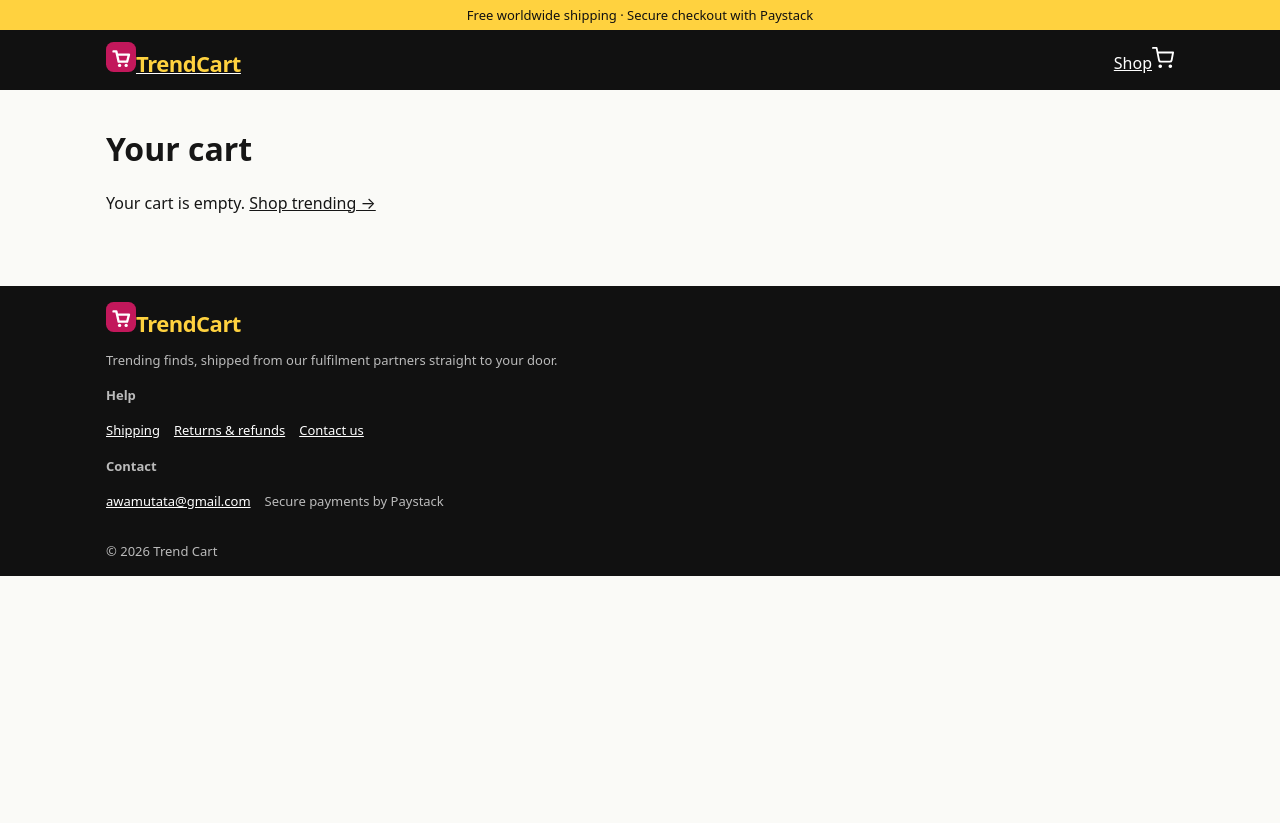
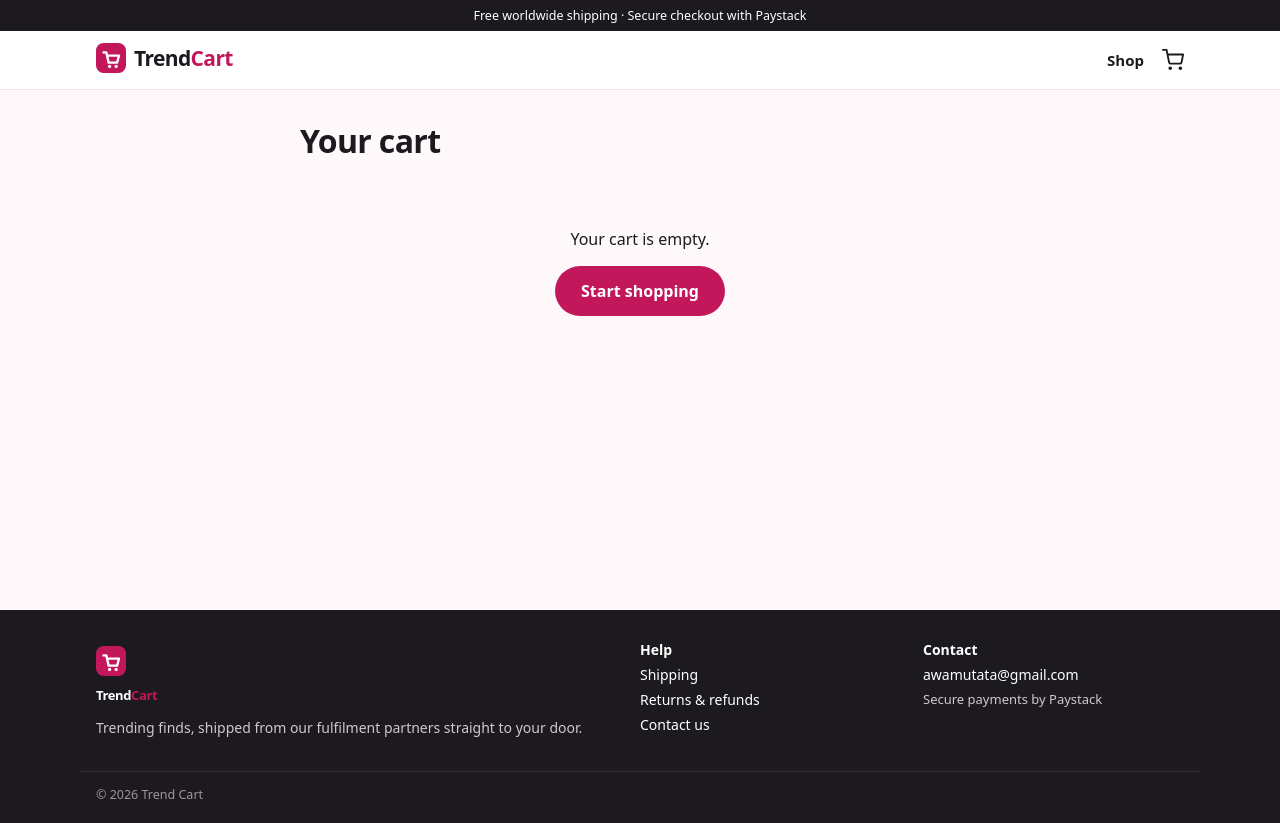
Before and after one commit to emailwhatsapp79-cloud/trend-cart, a Next.js app: page /cart in a window 1280 px wide. Before the commit the page ends 800 px from the top, so only its background shows below. Built offline with nearby package versions, Linux system fonts and the light colour scheme.

Commit message:
New styles, cart, product page with gallery

```diff
--- a/app/cart/page.js
+++ b/app/cart/page.js
@@ -1,15 +1,19 @@
 "use client";
 import { useEffect, useState } from "react";
 import Link from "next/link";
+import Image from "next/image";
 import { getCart, setCart } from "../../lib/cart";
 import { byId, usd, ngn } from "../../lib/products";
 export default function Cart() {
   const [c, sc] = useState([]); useEffect(() => sc(getCart()), []);
   const upd = (i, q) => { const n = [...c]; if (q < 1) n.splice(i, 1); else n[i] = { ...n[i], qty: q }; sc(n); setCart(n); };
   const items = c.filter(i => byId(i.id)); const total = items.reduce((a, i) => a + byId(i.id).price * i.qty, 0);
-  return (<div><h1>Your cart</h1>{items.length === 0 ? <p>Your cart is empty. <Link href="/">Shop trending →</Link></p> : <>
-    {items.map((i, k) => { const p = byId(i.id); return <div className="row" key={k}><div><b>{p.name}</b><div className="ngn">{i.size} · {usd(p.price)}</div></div>
-      <div style={{display:"flex",gap:8,alignItems:"center"}}><button onClick={() => upd(k, i.qty - 1)}>−</button>{i.qty}<button onClick={() => upd(k, i.qty + 1)}>+</button></div></div>; })}
-    <div className="row"><b>Total (free shipping)</b><b>{usd(total)} <span className="ngn">≈ {ngn(total)}</span></b></div>
-    <p><Link className="btn full" href="/checkout">Checkout</Link></p></>}</div>);
+  return (<div className="narrow"><h1>Your cart</h1>{items.length === 0 ? <div className="empty"><p>Your cart is empty.</p><Link className="btn" href="/">Start shopping</Link></div> : <>
+    {items.map((i, k) => { const p = byId(i.id); return <div className="citem" key={k}>
+      <Image src={p.images[0]} alt={p.name} width={72} height={72}/>
+      <div className="grow"><b>{p.name}</b><div className="ngn">{i.size} · {usd(p.price)}</div></div>
+      <div className="qty"><button aria-label="Decrease" onClick={() => upd(k, i.qty - 1)}>−</button><span>{i.qty}</span><button aria-label="Increase" onClick={() => upd(k, i.qty + 1)}>+</button></div></div>; })}
+    <div className="row"><span>Shipping</span><b>Free</b></div>
+    <div className="row"><b>Total</b><b>{usd(total)} <span className="ngn">≈ {ngn(total)}</span></b></div>
+    <p><Link className="btn full" href="/checkout">Checkout securely</Link></p></>}</div>);
 }
--- a/app/globals.css
+++ b/app/globals.css
@@ -1,24 +1,58 @@
-*{box-sizing:border-box}body{margin:0;font-family:system-ui,-apple-system,Segoe UI,Roboto,sans-serif;background:#fafaf7;color:#161616}
-a{color:inherit}.wrap{max-width:1100px;margin:0 auto;padding:16px}
-header{position:sticky;top:0;background:#111;color:#fff;z-index:5}header .wrap{display:flex;justify-content:space-between;align-items:center;padding:12px 16px}
-.logo{font-weight:900;font-size:22px;text-decoration:none;letter-spacing:-.5px}.logo span{color:#ffd23f}
-.bar{background:#ffd23f;color:#111;text-align:center;font-size:13px;padding:6px}
-.hero{padding:36px 0 12px}.hero h1{font-size:clamp(28px,6vw,48px);margin:0 0 8px;letter-spacing:-1px}.hero p{color:#555;margin:0}
-.grid{display:grid;grid-template-columns:repeat(auto-fill,minmax(160px,1fr));gap:14px;margin:22px 0}
-.card{background:#fff;border-radius:16px;overflow:hidden;text-decoration:none;box-shadow:0 1px 3px #0001;display:block}
-.img{aspect-ratio:1;display:flex;align-items:center;justify-content:center;flex-direction:column;font-size:52px;position:relative}
-.img small{font-size:11px;position:absolute;bottom:6px;right:8px;opacity:.6}
-.img b{font-size:14px;margin-top:6px;padding:0 10px;text-align:center}
-.card .t{padding:10px 12px}.card h3{font-size:14px;margin:0 0 4px}.price{font-weight:800}.ngn{color:#777;font-size:12px}
-.btn{display:inline-block;background:#111;color:#fff;border:0;border-radius:999px;padding:14px 22px;font-weight:700;font-size:15px;cursor:pointer;text-decoration:none;text-align:center}
-.btn.full{width:100%}.btn:disabled{opacity:.5}
-.pd{display:grid;gap:20px}@media(min-width:760px){.pd{grid-template-columns:1fr 1fr}}
-.sizes{display:flex;flex-wrap:wrap;gap:8px;margin:10px 0 16px}.sizes button{border:1.5px solid #ccc;background:#fff;border-radius:10px;padding:9px 14px;cursor:pointer;font-weight:600}
-.sizes button.on{border-color:#111;background:#111;color:#fff}
-.note{background:#fff;border-radius:12px;padding:12px 14px;font-size:14px;color:#444;margin:12px 0;border:1px solid #eee}
-.row{display:flex;justify-content:space-between;align-items:center;gap:10px;padding:12px 0;border-bottom:1px solid #eee}
-input,select{width:100%;padding:12px;border:1.5px solid #ddd;border-radius:10px;font-size:16px;margin:4px 0 10px;background:#fff}
-label{font-size:13px;font-weight:600}.two{display:grid;grid-template-columns:1fr 1fr;gap:10px}
-footer{margin-top:40px;background:#111;color:#bbb;font-size:13px}footer a{color:#fff;margin-right:14px}
+:root{--berry:#C2185B;--berry-d:#8E1043;--ink:#1d1a1f;--muted:#6b6470;--bg:#fff8fa;--card:#fff;--line:#f0e4e9;--gold:#f6c453}
+*{box-sizing:border-box}html{scroll-behavior:smooth}
+body{margin:0;font-family:ui-sans-serif,system-ui,-apple-system,"Segoe UI",Roboto,sans-serif;background:var(--bg);color:var(--ink);-webkit-font-smoothing:antialiased}
+a{color:inherit}img{max-width:100%}.wrap{max-width:1120px;margin:0 auto;padding:0 16px}main.wrap{padding-top:12px;padding-bottom:24px;min-height:60vh}
+h1{letter-spacing:-.02em;line-height:1.15}
+.bar{background:var(--ink);color:#fff;text-align:center;font-size:12.5px;padding:7px 10px}
+header{position:sticky;top:0;z-index:10;background:rgba(255,255,255,.92);backdrop-filter:blur(8px);border-bottom:1px solid var(--line)}
+.hd{display:flex;justify-content:space-between;align-items:center;height:58px}.hd a{text-decoration:none}
+.logo{display:inline-flex;align-items:center;gap:8px}.word{font-weight:800;font-size:21px;letter-spacing:-.03em}.word b{color:var(--berry)}
+nav{display:flex;align-items:center;gap:18px;font-weight:600;font-size:15px}.cartlink{position:relative;display:flex}
+.badge{position:absolute;top:-6px;right:-10px;background:var(--berry);color:#fff;border-radius:999px;font-size:11px;min-width:18px;height:18px;display:grid;place-items:center;padding:0 4px}
+.hero{display:grid;grid-template-columns:1.2fr 1fr;align-items:center;gap:12px;background:linear-gradient(135deg,#ffe3ec,#fff3d9);border-radius:22px;padding:22px 18px;margin:8px 0 14px;overflow:hidden}
+.hero h1{font-size:clamp(28px,7vw,52px);margin:6px 0 10px}.hero p{color:#4a4350;margin:0 0 16px;font-size:15px;line-height:1.5}
+.hero-i img{width:100%;height:auto;border-radius:18px;box-shadow:0 12px 30px #c2185b22;transform:rotate(2deg)}
+@media(max-width:520px){.hero{grid-template-columns:1fr;text-align:left}.hero-i{max-width:240px;margin:0 auto}}
+.eyebrow{display:inline-block;font-size:12px;font-weight:700;text-transform:uppercase;letter-spacing:.08em;color:var(--berry);text-decoration:none}
+.btn{display:inline-block;background:var(--berry);color:#fff;border:0;border-radius:999px;padding:14px 26px;font-weight:700;font-size:16px;cursor:pointer;text-decoration:none;text-align:center;transition:background .15s}
+.btn:hover{background:var(--berry-d)}.btn.full{width:100%}.btn:disabled{opacity:.45;cursor:not-allowed}
+.trust{display:grid;grid-template-columns:repeat(3,1fr);gap:8px;margin:14px 0}
+.trust>div{display:flex;flex-direction:column;align-items:center;text-align:center;gap:6px;background:#fff;border:1px solid var(--line);border-radius:14px;padding:12px 6px;color:var(--berry)}
+.trust span{color:var(--ink);font-size:11.5px;line-height:1.35}.trust b{display:block;font-size:12.5px}
+@media(min-width:700px){.trust>div{flex-direction:row;text-align:left;padding:14px}.trust span{font-size:13px}.trust b{font-size:14px}}
+.cats{display:flex;gap:8px;overflow-x:auto;padding:4px 0 2px;scrollbar-width:none}.cats a{flex:none;text-decoration:none;border:1.5px solid var(--line);background:#fff;border-radius:999px;padding:8px 16px;font-weight:600;font-size:14px}
+.sec{font-size:20px;margin:22px 0 10px}
+.grid{display:grid;grid-template-columns:repeat(2,1fr);gap:12px}@media(min-width:760px){.grid{grid-template-columns:repeat(4,1fr);gap:18px}}
+.card{background:var(--card);border-radius:16px;overflow:hidden;text-decoration:none;border:1px solid var(--line);display:block;transition:transform .15s,box-shadow .15s}
+.card:hover{transform:translateY(-2px);box-shadow:0 10px 24px #0000000f}
+.ph{position:relative;aspect-ratio:1;background:#f6f1f3}.ph img{object-fit:cover}
+.chip{position:absolute;left:8px;top:8px;background:#fff;color:var(--berry);font-size:10.5px;font-weight:700;padding:4px 8px;border-radius:999px;box-shadow:0 1px 4px #0002}
+.card .t{padding:10px 12px 14px}.card h3{font-size:14px;font-weight:600;margin:0 0 6px;line-height:1.3;min-height:2.6em}
+.price{font-weight:800;font-size:16px}.price.big{font-size:26px;margin:6px 0 10px}.ngn{color:var(--muted);font-size:12.5px;font-weight:500}
+.pd{display:grid;gap:18px;margin-top:6px}@media(min-width:820px){.pd{grid-template-columns:1.05fr 1fr;gap:36px;margin-top:20px}}
+.gal .main{position:relative;aspect-ratio:1;border-radius:18px;overflow:hidden;background:#fff;border:1px solid var(--line)}.gal .main img{object-fit:contain}
+.thumbs{display:flex;gap:8px;margin-top:10px;overflow-x:auto}.thumbs button{flex:none;padding:0;border:2px solid transparent;border-radius:12px;overflow:hidden;background:#fff;cursor:pointer;width:64px;height:64px}
+.thumbs button.on{border-color:var(--berry)}.thumbs img{width:100%;height:100%;object-fit:cover;display:block}
+.info h1{font-size:clamp(24px,5.5vw,34px);margin:4px 0 0}.blurb{line-height:1.6;color:#3d3742}
+label{font-size:14px;font-weight:700;display:block}
+.sizes{display:flex;flex-wrap:wrap;gap:8px;margin:8px 0 14px}.sizes button{min-width:52px;border:1.5px solid #d9cdd3;background:#fff;border-radius:12px;padding:11px 14px;cursor:pointer;font-weight:700;font-size:14px}
+.sizes button.on{border-color:var(--berry);background:var(--berry);color:#fff}
+.added{background:#e9f8ef;color:#145a32;border-radius:12px;padding:10px 12px;font-size:14px}
+.ship{display:flex;gap:10px;background:#fff;border:1px solid var(--line);border-radius:14px;padding:12px 14px;margin:16px 0 4px;font-size:14px;line-height:1.5}
+.det{padding-left:20px;line-height:1.7}.info h3{margin:18px 0 6px}
+.chart{background:#fff;border:1px solid var(--line);border-radius:14px;padding:12px 14px;margin:14px 0}.chart summary{font-weight:700;cursor:pointer}
+table{width:100%;border-collapse:collapse;font-size:13.5px;margin-top:8px}td,th{border-bottom:1px solid var(--line);padding:8px 6px;text-align:left;vertical-align:top}th{font-size:12px;color:var(--muted);text-transform:uppercase}
+.note{background:#fff;border-radius:14px;padding:12px 14px;font-size:14px;color:#4a4350;margin:20px 0;border:1px solid var(--line);line-height:1.5}
+.draft{background:#fff8dc;border:1px solid #f0d97a;border-radius:12px;padding:10px 14px;font-size:13px;margin:8px 0 16px}
+.narrow{max-width:680px;margin:0 auto}.policy{line-height:1.65}.policy h3{margin:22px 0 4px}
+.row{display:flex;justify-content:space-between;align-items:center;gap:10px;padding:14px 0;border-bottom:1px solid var(--line)}
+.citem{display:flex;align-items:center;gap:12px;padding:12px 0;border-bottom:1px solid var(--line)}.citem img{border-radius:12px;object-fit:cover;background:#fff}.grow{flex:1}
+.qty{display:flex;align-items:center;gap:10px}.qty button{width:34px;height:34px;border-radius:50%;border:1.5px solid #d9cdd3;background:#fff;font-size:18px;cursor:pointer}
+.empty{text-align:center;padding:30px 0}
+input,select,textarea{width:100%;padding:13px;border:1.5px solid #e2d6dc;border-radius:12px;font-size:16px;margin:5px 0 12px;background:#fff}
+input:focus,select:focus{outline:2px solid var(--berry);border-color:transparent}.two{display:grid;grid-template-columns:1fr 1fr;gap:10px}
 .soon{background:#fff8dc;border:1px solid #f0d97a;border-radius:12px;padding:14px;margin:12px 0}
-table{width:100%;border-collapse:collapse;font-size:13px}td,th{border-bottom:1px solid #eee;padding:8px;text-align:left;vertical-align:top}
+footer{margin-top:40px;background:var(--ink);color:#cfc7d2;font-size:14px}footer a{color:#fff;text-decoration:none;display:block;margin:6px 0}
+.ft{display:grid;gap:22px;padding-top:30px;padding-bottom:20px}@media(min-width:700px){.ft{grid-template-columns:2fr 1fr 1fr}}
+.ft .word{color:#fff}.ft h4{color:#fff;margin:0 0 6px;font-size:14px}.ft span{display:block;margin-top:6px;font-size:13px}
+.copy{border-top:1px solid #ffffff1a;padding-top:14px;padding-bottom:20px;font-size:12.5px;color:#9d94a1}
```
Also changed, not shown: app/product/[id]/Gallery.js (added, +10 -0 lines), app/product/[id]/page.js (+21 -8 lines).
